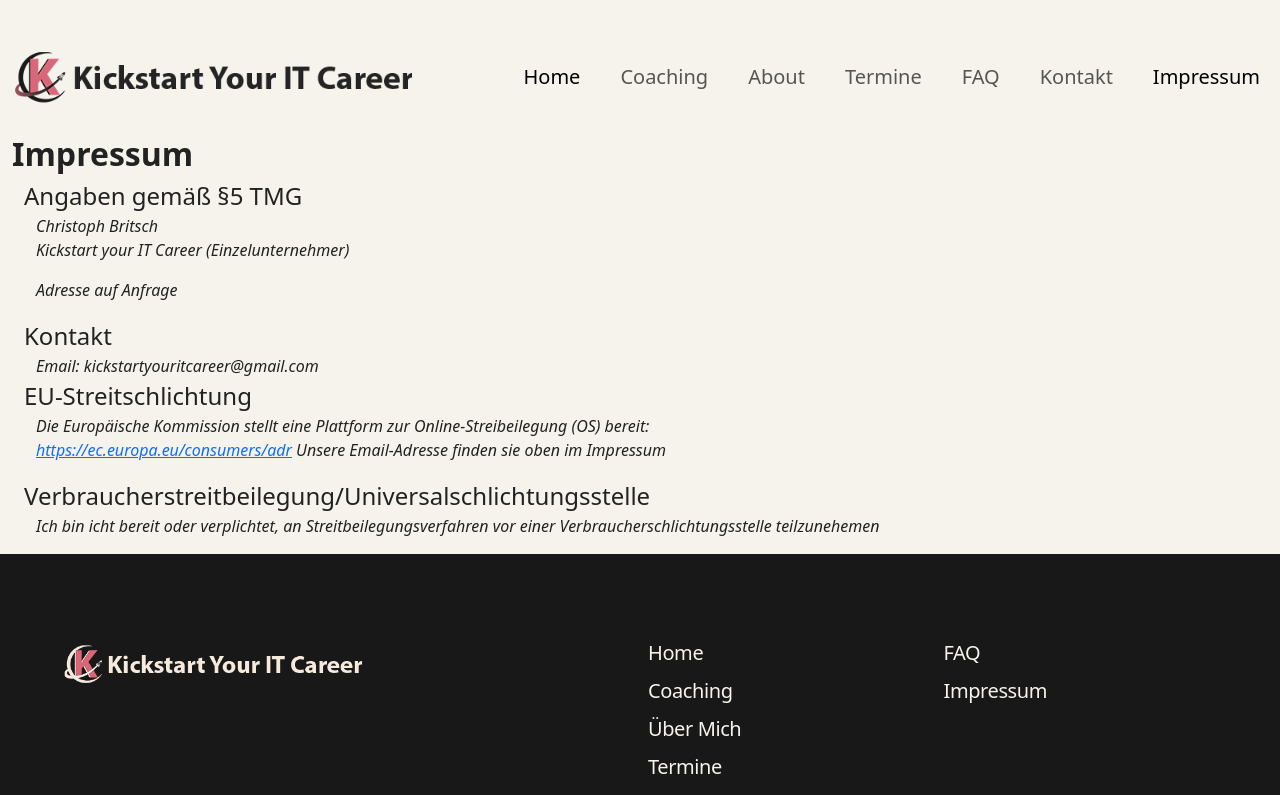
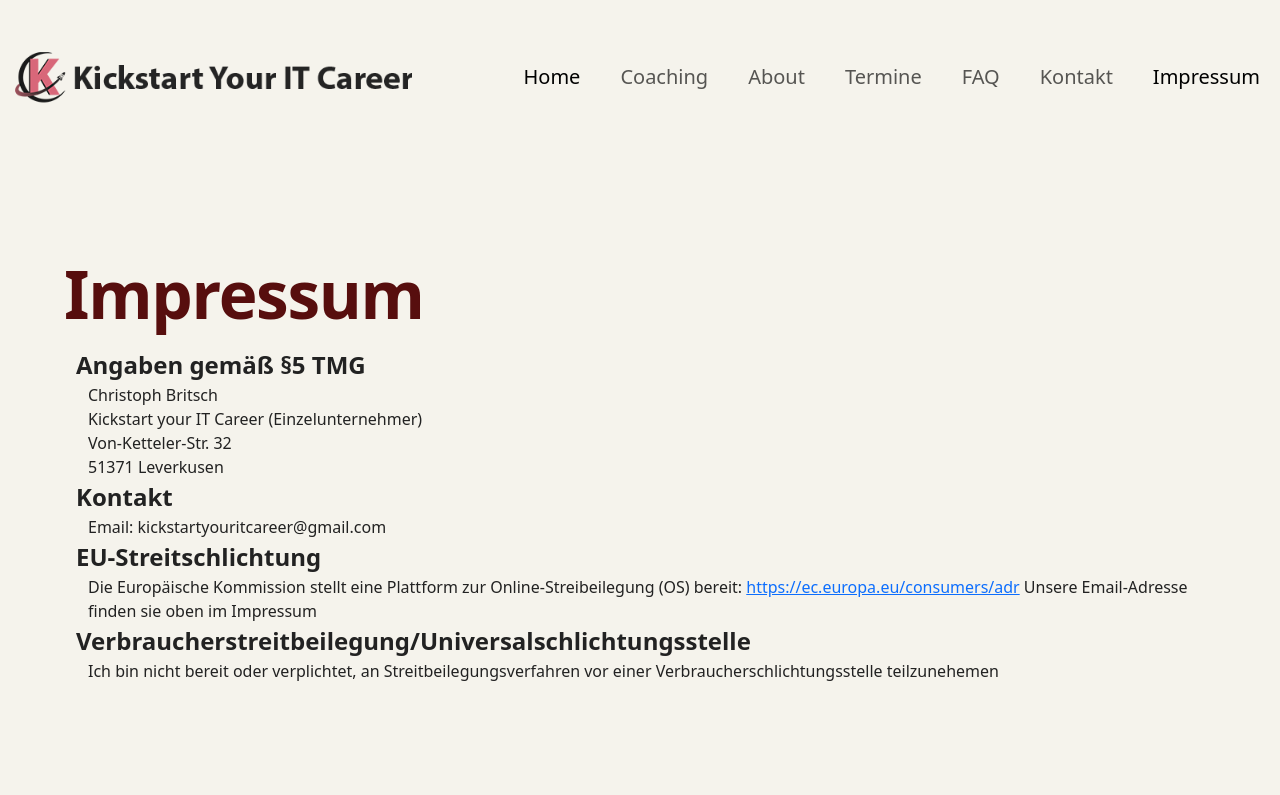
Before and after one commit to ilumary/kyitc-webpage, an Angular app: page /impressum in a window 1280 px wide. Shown: the top 795 px of the page. Built offline with nearby package versions, Linux system fonts and the light colour scheme.

Commit message:
integrated and adjusted impressum component

```diff
--- a/src/app/pages/contact/contact.component.css
+++ b/src/app/pages/contact/contact.component.css
@@ -9,16 +9,6 @@ button, input, optgroup, select, textarea {
     padding-top: 0rem;
     padding-bottom: 8rem;
     min-height: 100vh;
-}
-
-.c-tag {
-    color: #570e0e;
-    letter-spacing: .16em;
-    text-transform: uppercase;
-    margin-bottom: 1rem;
-    font-size: 1.25rem;
-    font-weight: 500;
-    line-height: 1.375rem;
 }
 
 .c-tag.small {
@@ -39,28 +29,6 @@ img {
     max-width: 100%;
     display: inline-block;
     vertical-align: middle;
-}
-
-h1 {
-    margin-top: 0;
-    margin-bottom: 0;
-    font-size: 38px;
-    font-weight: 700;
-    line-height: 44px;
-}
-
-.c-title-wrapper.cc-dark-blue {
-    color: #570e0e;
-}
-
-.c-title-2 {
-    letter-spacing: -.02em;
-    font-size: 4.1rem;
-    line-height: 4.5375rem;
-}
-
-.c-title-wrapper {
-    margin-bottom: 1rem;
 }
 
 .c-col-icon-text {
--- a/src/app/pages/contact/contact.component.html
+++ b/src/app/pages/contact/contact.component.html
@@ -5,7 +5,7 @@
                 <div class="c-tag">
                     <div class="text-block">Kontakt aufnehmen</div>
                 </div>
-                <div class="c-title-wrapper cc-dark-blue">
+                <div class="c-title-wrapper cc-dark-red">
                     <h1 class="c-title-2">Wir freuen uns auf Ihre Anfrage.</h1>
                 </div>
                 <div>Wir sind stolz darauf, zugänglich zu sein und schnell zu antworten. Zögern Sie nicht, sich unabhängig Ihrer Umstände mit jeder Frage an uns zu wenden.</div>
--- a/src/app/pages/impressum/impressum.component.html
+++ b/src/app/pages/impressum/impressum.component.html
@@ -1,20 +1,24 @@
-<div class="container-fluid">
-  <div class="header">Impressum</div>
-  <div class="container-fluid">
-    <div class="subheader">Angaben gemäß §5 TMG</div>
-    <div class="container-fluid text">Christoph Britsch<p>Kickstart your IT Career (Einzelunternehmer)<p>Adresse auf Anfrage</div>
+<section class="c-section">
+    <div class="c-container">
+        <div class="c-title-wrapper cc-dark-red">
+            <h1 class="c-title-2">Impressum</h1>
         </div>
         <div class="container-fluid">
-    <div class="subheader">Kontakt</div>
-    <div class="container-fluid text">Email: kickstartyouritcareer@gmail.com</div>
+            <div class="subheader fw-bolder">Angaben gemäß §5 TMG</div>
+            <div class="container-fluid fw-normal">Christoph Britsch <br> Kickstart your IT Career (Einzelunternehmer) <br> Von-Ketteler-Str. 32 <br> 51371 Leverkusen </div>
         </div>
         <div class="container-fluid">
-    <div class="subheader">EU-Streitschlichtung</div>
-    <div class="container-fluid text">Die Europäische Kommission stellt eine Plattform zur Online-Streibeilegung (OS) bereit:<p> <a href="https://ec.europa.eu/consumers/adr">https://ec.europa.eu/consumers/adr</a> Unsere Email-Adresse finden sie oben im Impressum</div>
+            <div class="subheader fw-bolder">Kontakt</div>
+            <div class="container-fluid fw-normal">Email: kickstartyouritcareer@gmail.com </div>
         </div>
         <div class="container-fluid">
-    <div class="subheader">Verbraucherstreitbeilegung/Universalschlichtungsstelle</div>
-    <div class="container-fluid text">Ich bin icht bereit oder verplichtet, an Streitbeilegungsverfahren vor einer Verbraucherschlichtungsstelle teilzunehemen</div>
+            <div class="subheader fw-bolder">EU-Streitschlichtung</div>
+            <div class="container-fluid fw-normal">Die Europäische Kommission stellt eine Plattform zur Online-Streibeilegung (OS) bereit: <a href="https://ec.europa.eu/consumers/adr">https://ec.europa.eu/consumers/adr</a> Unsere Email-Adresse finden sie oben im Impressum</div>
         </div>
-  <p>
+        <div class="container-fluid">
+            <div class="subheader fw-bolder">Verbraucherstreitbeilegung/Universalschlichtungsstelle</div>
+            <div class="container-fluid fw-normal">Ich bin nicht bereit oder verplichtet, an Streitbeilegungsverfahren vor einer Verbraucherschlichtungsstelle teilzunehemen</div>
         </div>
+    </div>
+</section>
+<app-pre-footer></app-pre-footer>
--- a/src/styles.css
+++ b/src/styles.css
@@ -20,6 +20,14 @@ body {
     text-rendering: optimizeLegibility;
 }
 
+h1 {
+    margin-top: 0;
+    margin-bottom: 0;
+    font-size: 38px;
+    font-weight: 700;
+    line-height: 44px;
+}
+
 .c-container {
     width: 100%;
     max-width: 2000px;
@@ -33,6 +41,30 @@ body {
     border-top: 1px #000;
     padding-top: 8rem;
     padding-bottom: 8rem;
+}
+
+.c-title-wrapper.cc-dark-red {
+    color: #570e0e;
+}
+
+.c-title-2 {
+    letter-spacing: -.02em;
+    font-size: 4.1rem;
+    line-height: 4.5375rem;
+}
+
+.c-title-wrapper {
+    margin-bottom: 1rem;
+}
+
+.c-tag {
+    color: #570e0e;
+    letter-spacing: .16em;
+    text-transform: uppercase;
+    margin-bottom: 1rem;
+    font-size: 1.25rem;
+    font-weight: 500;
+    line-height: 1.375rem;
 }
 
 @media screen and (max-width:767px) {
```
Lines whose indentation alone changed are shown as unchanged.
